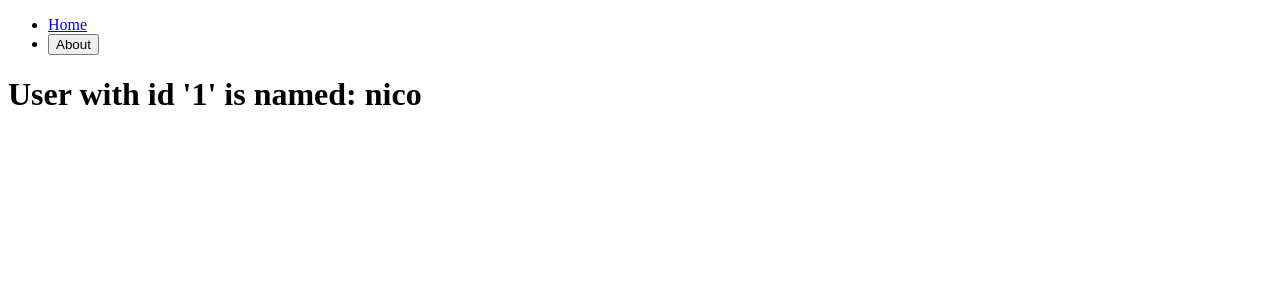
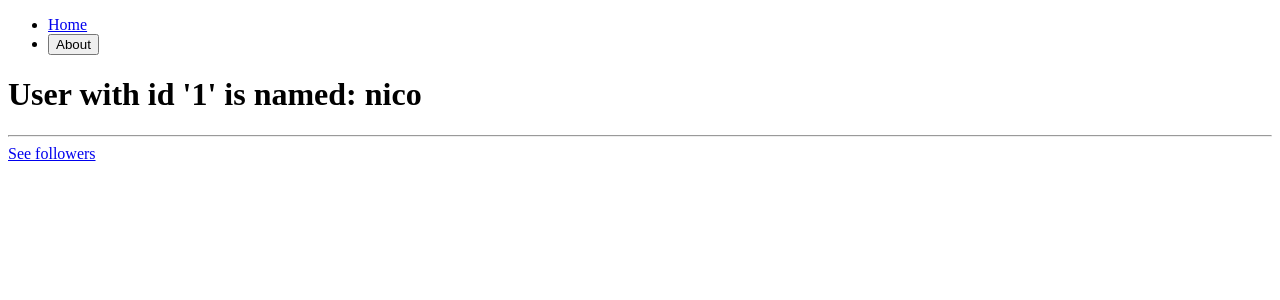
Before and after one commit to naraeseoWeb/nomad-new-react-router-dom, a React (Create React App) app: page /users/1 in a window 1280 px wide. Shown: the top 300 px of the page. Built offline with nearby package versions, Linux system fonts and the light colour scheme.

Commit message:
[new] #4.6 : Outlet 사용하기

```diff
--- /dev/null
+++ b/src/screens/users/Followers.tsx
@@ -0,0 +1,5 @@
+const Followers = () => {
+  return <h1>Followers</h1>;
+};
+
+export default Followers;
--- a/src/screens/users/User.tsx
+++ b/src/screens/users/User.tsx
@@ -1,4 +1,4 @@
-import { useParams } from 'react-router-dom';
+import { Link, Outlet, useParams } from 'react-router-dom';
 import { users } from '../../db';
 
 const User = () => {
@@ -6,9 +6,14 @@
   console.log('userId :', userId);
 
   return (
-    <h1>
-      User with id '{userId}' is named: {users[Number(userId) - 1].name}
-    </h1>
+    <div>
+      <h1>
+        User with id '{userId}' is named: {users[Number(userId) - 1].name}
+      </h1>
+      <hr />
+      <Link to='followers'>See followers</Link>
+      <Outlet />
+    </div>
   );
 };
 
```
Also changed, not shown: src/Router.tsx (+7 -0 lines).
